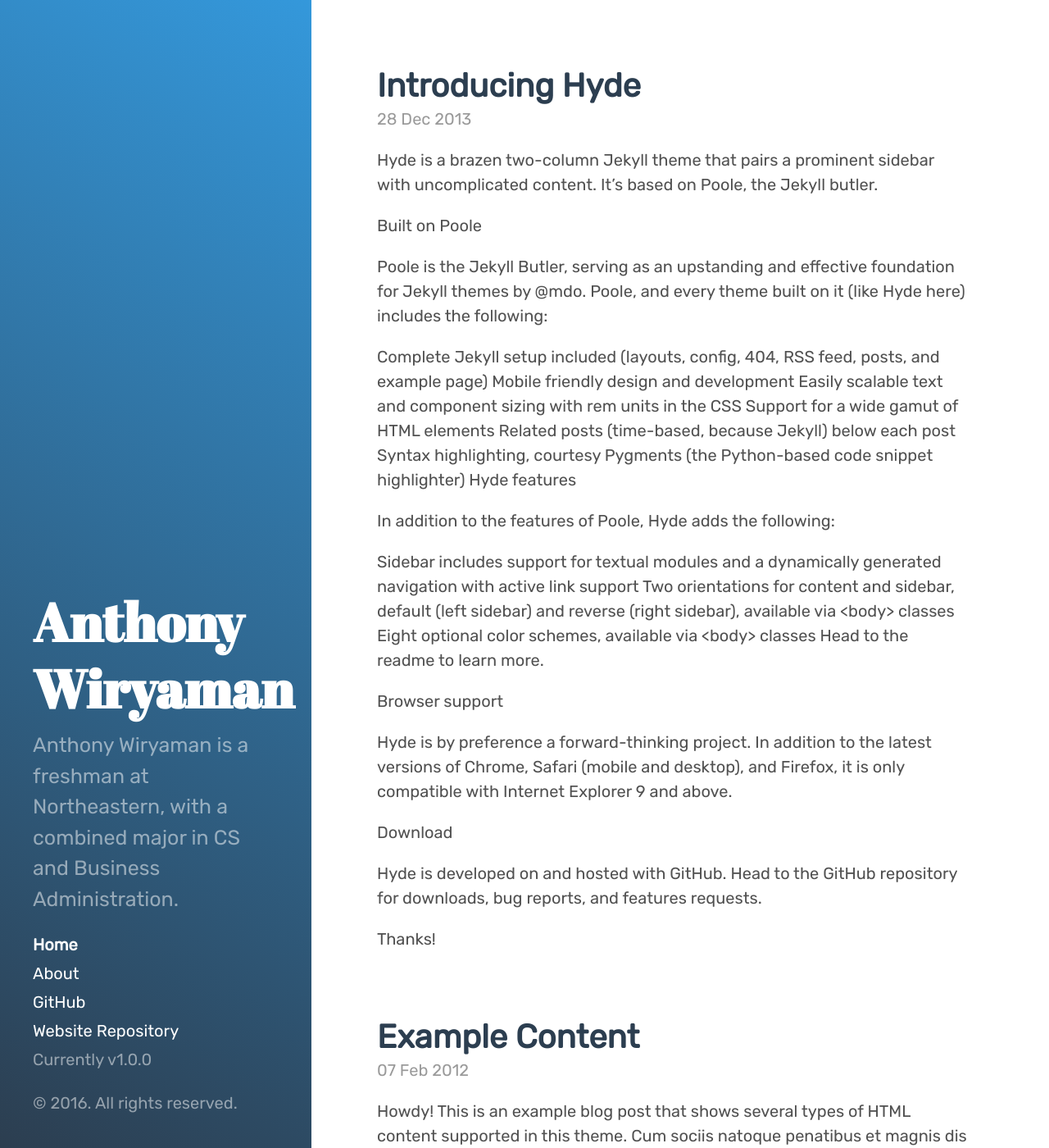
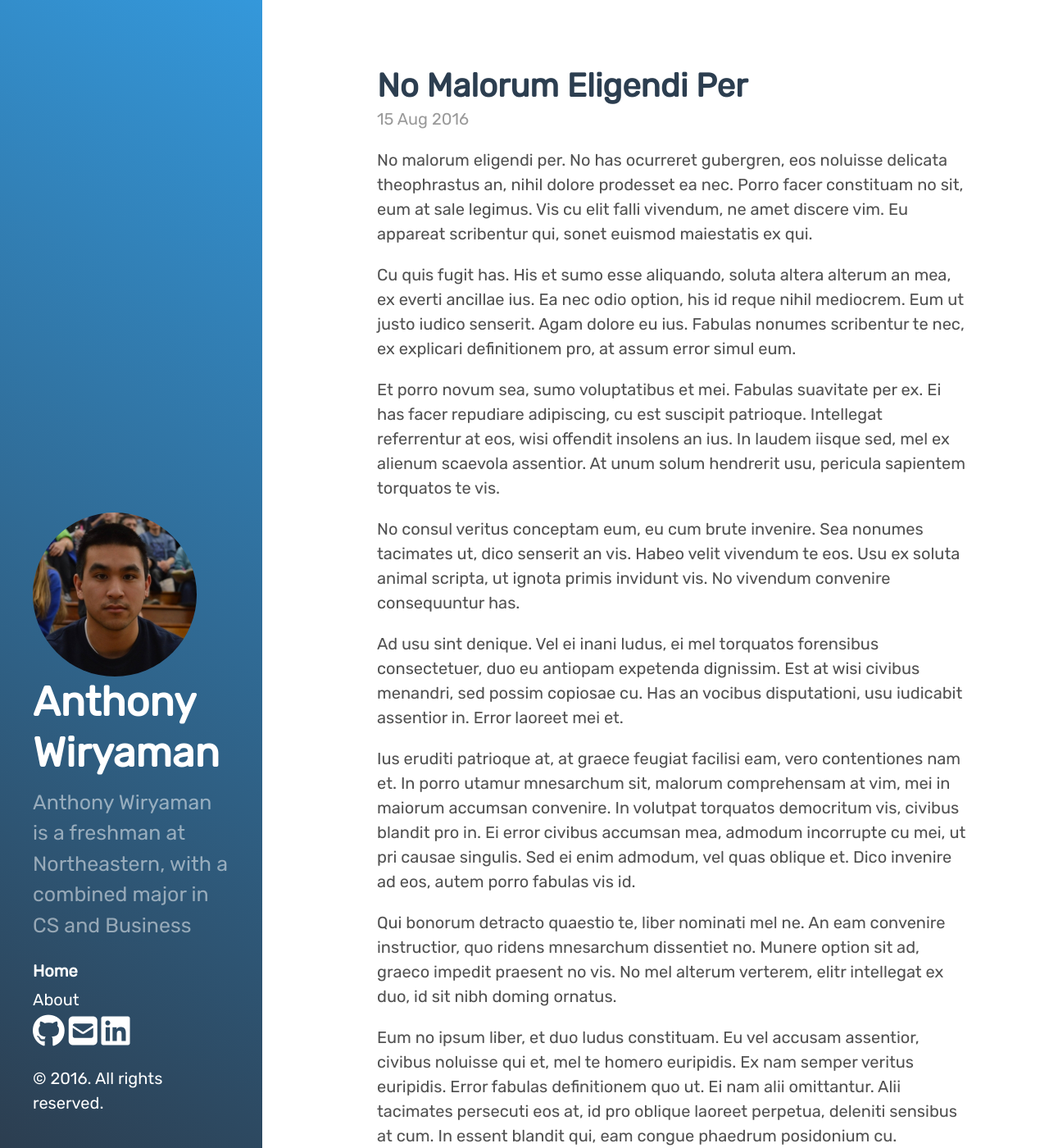
Before and after one commit to AWiryaman/AWiryaman.github.io, a Jekyll site: the page built from index.html, in a window 1280 px wide and 1400 px high. Shown: the whole window at 82% size. Built offline with Jekyll 4.4.1, drawn with Linux system fonts in a browser that asks for light colours; nearby versions of some CDN libraries; the list of posts is cut into pages by our own code; some of the changed text lies outside the part shown.

Commit message:
sidebar updates

```diff
--- a/_config.yml
+++ b/_config.yml
@@ -8,7 +8,7 @@
 # Setup
 title:               Anthony Wiryaman
 tagline:             Hello
-description:         Anthony Wiryaman is a freshman at Northeastern, with a combined major in CS and Business Administration.
+description:         Anthony Wiryaman is a freshman at Northeastern, with a combined major in CS and Business
 url:                 http://anthony.wiryaman.com/
 baseurl:             /
 
--- a/_includes/head.html
+++ b/_includes/head.html
@@ -27,6 +27,7 @@
   <!-- Icons -->
   <link rel="apple-touch-icon-precomposed" sizes="144x144" href="{{ site.baseurl }}public/apple-touch-icon-144-precomposed.png">
 	<link rel="shortcut icon" href="{{ site.baseurl }}public/favicon.ico">
+	<script src="https://use.fontawesome.com/32c64d92fb.js"></script> <!--font awesome-->
 
   <!-- RSS -->
   <link rel="alternate" type="application/rss+xml" title="RSS" href="/atom.xml">
--- a/_includes/sidebar.html
+++ b/_includes/sidebar.html
@@ -1,5 +1,8 @@
 <div class="sidebar">
   <div class="container sidebar-sticky">
+		<div class="image-cropper">
+    	<div class="rounded"></div>
+		</div>
     <div class="sidebar-about">
       <h1>
         <a href="{{ site.baseurl }}">
@@ -26,9 +29,12 @@
         {% endif %}
       {% endfor %}
 
-      <a class="sidebar-nav-item" href="https://github.com/AWiryaman">GitHub</a>
-      <a class="sidebar-nav-item" href="https://github.com/AWiryaman/AWiryaman.github.io">Website Repository</a>
-      <span class="sidebar-nav-item">Currently v{{ site.version }}</span>
+      <!--<a class="sidebar-nav-item" href="https://github.com/AWiryaman">GitHub</a> --> <!--added link to github-->
+      <!--<a class="sidebar-nav-item" href="https://github.com/AWiryaman/AWiryaman.github.io">Website Repository</a>--> <!--added link to repository-->
+			<a href="https://github.com/AWiryaman"> <i class="fa fa-github fa-2x" aria-hidden="true"></i></a> <!-- github icon with link to github-->
+			<a href="mailto:anthonywiryaman@gmail.com">	<i class="fa fa-envelope-square fa-2x" aria-hidden="true"></i></a> <!--email icon with link to send email-->
+			<a href="https://www.linkedin.com/in/anthonywiryaman"> <i class="fa fa-linkedin-square fa-2x" aria-hidden="true"></i> <!--linkedin icon with link-->
+			<!--<span class="sidebar-nav-item">Currently v{{ site.version }}</span>-->
     </nav>
 
     <p>&copy; {{ site.time | date: '%Y' }}. All rights reserved.</p>
--- a/_posts/2012-02-06-whats-jekyll.md
+++ /dev/null
@@ -1,6 +0,0 @@
-Jekyll is a static site generator, an open-source tool for creating simple yet powerful websites of all shapes and sizes. From the project's readme:
-
-Jekyll is a simple, blog aware, static site generator. It takes a template directory [...] and spits out a complete, static website suitable for serving with Apache or your favorite web server. This is also the engine behind GitHub Pages, which you can use to host your project’s page or blog right here from GitHub.
-It's an immensely useful tool and one we encourage you to use here with Hyde.
-
-Find out more by visiting the project on GitHub.
--- a/_posts/2012-02-07-example-content.md
+++ /dev/null
@@ -1,82 +0,0 @@
-Howdy! This is an example blog post that shows several types of HTML content supported in this theme.
-Cum sociis natoque penatibus et magnis dis parturient montes, nascetur ridiculus mus. Aenean eu leo quam. Pellentesque ornare sem lacinia quam venenatis vestibulum. Sed posuere consectetur est at lobortis. Cras mattis consectetur purus sit amet fermentum.
-
-Curabitur blandit tempus porttitor. Nullam quis risus eget urna mollis ornare vel eu leo. Nullam id dolor id nibh ultricies vehicula ut id elit.
-Etiam porta sem malesuada magna mollis euismod. Cras mattis consectetur purus sit amet fermentum. Aenean lacinia bibendum nulla sed consectetur.
-
-Inline HTML elements
-
-HTML defines a long list of available inline tags, a complete list of which can be found on the Mozilla Developer Network.
-
-To bold text, use <strong>.
-To italicize text, use <em>.
-Abbreviations, like HTML should use <abbr>, with an optional title attribute for the full phrase.
-Citations, like — Mark otto, should use <cite>.
-Deleted text should use <del> and inserted text should use <ins>.
-Superscript text uses <sup> and subscript text uses <sub>.
-Most of these elements are styled by browsers with few modifications on our part.
-
-Heading
-
-Vivamus sagittis lacus vel augue rutrum faucibus dolor auctor. Duis mollis, est non commodo luctus, nisi erat porttitor ligula, eget lacinia odio sem nec elit. Morbi leo risus, porta ac consectetur ac, vestibulum at eros.
-
-Code
-
-Cum sociis natoque penatibus et magnis dis code element montes, nascetur ridiculus mus.
-
-{% highlight js %} // Example can be run directly in your JavaScript console
-
-// Create a function that takes two arguments and returns the sum of those arguments var adder = new Function("a", "b", "return a + b");
-
-// Call the function adder(2, 6); // > 8 {% endhighlight %}
-
-Aenean lacinia bibendum nulla sed consectetur. Etiam porta sem malesuada magna mollis euismod. Fusce dapibus, tellus ac cursus commodo, tortor mauris condimentum nibh, ut fermentum massa.
-
-Gists via GitHub Pages
-
-Vestibulum id ligula porta felis euismod semper. Nullam quis risus eget urna mollis ornare vel eu leo. Donec sed odio dui.
-
-{% gist 5555251 gist.md %}
-
-Aenean eu leo quam. Pellentesque ornare sem lacinia quam venenatis vestibulum. Nullam quis risus eget urna mollis ornare vel eu leo. Cum sociis natoque penatibus et magnis dis parturient montes, nascetur ridiculus mus. Donec sed odio dui. Vestibulum id ligula porta felis euismod semper.
-
-Lists
-
-Cum sociis natoque penatibus et magnis dis parturient montes, nascetur ridiculus mus. Aenean lacinia bibendum nulla sed consectetur. Etiam porta sem malesuada magna mollis euismod. Fusce dapibus, tellus ac cursus commodo, tortor mauris condimentum nibh, ut fermentum massa justo sit amet risus.
-
-Praesent commodo cursus magna, vel scelerisque nisl consectetur et.
-Donec id elit non mi porta gravida at eget metus.
-Nulla vitae elit libero, a pharetra augue.
-Donec ullamcorper nulla non metus auctor fringilla. Nulla vitae elit libero, a pharetra augue.
-
-Vestibulum id ligula porta felis euismod semper.
-Cum sociis natoque penatibus et magnis dis parturient montes, nascetur ridiculus mus.
-Maecenas sed diam eget risus varius blandit sit amet non magna.
-Cras mattis consectetur purus sit amet fermentum. Sed posuere consectetur est at lobortis.
-
-HyperText Markup Language (HTML)
-The language used to describe and define the content of a Web page
-Cascading Style Sheets (CSS)
-Used to describe the appearance of Web content
-JavaScript (JS)
-The programming language used to build advanced Web sites and applications
-Integer posuere erat a ante venenatis dapibus posuere velit aliquet. Morbi leo risus, porta ac consectetur ac, vestibulum at eros. Nullam quis risus eget urna mollis ornare vel eu leo.
-
-Images
-
-Quisque consequat sapien eget quam rhoncus, sit amet laoreet diam tempus. Aliquam aliquam metus erat, a pulvinar turpis suscipit at.
-
-placeholder placeholder placeholder
-
-Tables
-
-Aenean lacinia bibendum nulla sed consectetur. Lorem ipsum dolor sit amet, consectetur adipiscing elit.
-
-Name	Upvotes	Downvotes
-Totals	21	23
-Alice	10	11
-Bob	4	3
-Charlie	7	9
-Nullam id dolor id nibh ultricies vehicula ut id elit. Sed posuere consectetur est at lobortis. Nullam quis risus eget urna mollis ornare vel eu leo.
-
-Want to see something else added? Open an issue.
--- a/_posts/2013-12-28-introducing-hyde.md
+++ /dev/null
@@ -1,30 +0,0 @@
-Hyde is a brazen two-column Jekyll theme that pairs a prominent sidebar with uncomplicated content. It's based on Poole, the Jekyll butler.
-
-Built on Poole
-
-Poole is the Jekyll Butler, serving as an upstanding and effective foundation for Jekyll themes by @mdo. Poole, and every theme built on it (like Hyde here) includes the following:
-
-Complete Jekyll setup included (layouts, config, 404, RSS feed, posts, and example page)
-Mobile friendly design and development
-Easily scalable text and component sizing with rem units in the CSS
-Support for a wide gamut of HTML elements
-Related posts (time-based, because Jekyll) below each post
-Syntax highlighting, courtesy Pygments (the Python-based code snippet highlighter)
-Hyde features
-
-In addition to the features of Poole, Hyde adds the following:
-
-Sidebar includes support for textual modules and a dynamically generated navigation with active link support
-Two orientations for content and sidebar, default (left sidebar) and reverse (right sidebar), available via <body> classes
-Eight optional color schemes, available via <body> classes
-Head to the readme to learn more.
-
-Browser support
-
-Hyde is by preference a forward-thinking project. In addition to the latest versions of Chrome, Safari (mobile and desktop), and Firefox, it is only compatible with Internet Explorer 9 and above.
-
-Download
-
-Hyde is developed on and hosted with GitHub. Head to the GitHub repository for downloads, bug reports, and features requests.
-
-Thanks!
--- /dev/null
+++ b/_posts/2016-08-15-No-malorum-eligendi-per.md
@@ -0,0 +1,19 @@
+No malorum eligendi per. No has ocurreret gubergren, eos noluisse delicata theophrastus an, nihil dolore prodesset ea nec. Porro facer constituam no sit, eum at sale legimus. Vis cu elit falli vivendum, ne amet discere vim. Eu appareat scribentur qui, sonet euismod maiestatis ex qui.
+
+Cu quis fugit has. His et sumo esse aliquando, soluta altera alterum an mea, ex everti ancillae ius. Ea nec odio option, his id reque nihil mediocrem. Eum ut justo iudico senserit. Agam dolore eu ius. Fabulas nonumes scribentur te nec, ex explicari definitionem pro, at assum error simul eum.
+
+Et porro novum sea, sumo voluptatibus et mei. Fabulas suavitate per ex. Ei has facer repudiare adipiscing, cu est suscipit patrioque. Intellegat referrentur at eos, wisi offendit insolens an ius. In laudem iisque sed, mel ex alienum scaevola assentior. At unum solum hendrerit usu, pericula sapientem torquatos te vis.
+
+No consul veritus conceptam eum, eu cum brute invenire. Sea nonumes tacimates ut, dico senserit an vis. Habeo velit vivendum te eos. Usu ex soluta animal scripta, ut ignota primis invidunt vis. No vivendum convenire consequuntur has.
+
+Ad usu sint denique. Vel ei inani ludus, ei mel torquatos forensibus consectetuer, duo eu antiopam expetenda dignissim. Est at wisi civibus menandri, sed possim copiosae cu. Has an vocibus disputationi, usu iudicabit assentior in. Error laoreet mei et.
+
+Ius eruditi patrioque at, at graece feugiat facilisi eam, vero contentiones nam et. In porro utamur mnesarchum sit, malorum comprehensam at vim, mei in maiorum accumsan convenire. In volutpat torquatos democritum vis, civibus blandit pro in. Ei error civibus accumsan mea, admodum incorrupte cu mei, ut pri causae singulis. Sed ei enim admodum, vel quas oblique et. Dico invenire ad eos, autem porro fabulas vis id.
+
+Qui bonorum detracto quaestio te, liber nominati mel ne. An eam convenire instructior, quo ridens mnesarchum dissentiet no. Munere option sit ad, graeco impedit praesent no vis. No mel alterum verterem, elitr intellegat ex duo, id sit nibh doming ornatus.
+
+Eum no ipsum liber, et duo ludus constituam. Eu vel accusam assentior, civibus noluisse qui et, mel te homero euripidis. Ex nam semper veritus euripidis. Error fabulas definitionem quo ut. Ei nam alii omittantur. Alii tacimates persecuti eos at, id pro oblique laoreet perpetua, deleniti sensibus at cum. In essent blandit qui, eam congue phaedrum posidonium cu.
+
+Id audiam timeam fastidii duo. In nam impetus signiferumque, ea mea duis instructior. Sea ex inani appareat, pro constituto adipiscing scripserit ei. Tale sumo ad eos, per ad natum timeam aperiam. Ex has veri animal nostrud, vix mutat iusto similique ad, erant neglegentur his ut. No mel illum primis insolens.
+
+Ius labores molestiae no. Illud aeterno denique mea ad, ea mea velit libris delectus. Mea ubique insolens voluptatum ex. Ut iisque partiendo his, nisl labore an mea. Tale homero iracundia eam eu, cu vix cetero recteque. Solum exerci scripta no eos.
--- a/public/css/hyde.css
+++ b/public/css/hyde.css
@@ -22,6 +22,7 @@
  * Container
  * Reverse layout
  * Themes
+ * Image cropper
  */
 
 
@@ -69,7 +70,7 @@
     top: 0;
     left: 0;
     bottom: 0;
-    width: 19rem; /*width adjusted to fit name*/
+    width: 16rem; /*width adjusted*/
     text-align: left;
   }
 }
@@ -83,8 +84,8 @@
 .sidebar-about h1 {
   color: #fff;
   margin-top: 0;
-  font-family: "Abril Fatface", serif;
-  font-size: 3.25rem;
+  font-family: 'Rubik', sans-serif;
+  font-size: 2.5rem;
 }
 
 /* Sidebar nav */
@@ -264,3 +265,30 @@
 .theme-gradient .related-posts li a:hover {
 	color: #2c3e50;
 }
+
+/*
+ * Image Cropper
+ *
+ *
+ * Creates a rounded image
+*/
+.image-cropper {
+    max-width: 200px;
+    height: auto;
+    position: relative;
+    overflow: hidden;
+}
+.rounded {
+    display: block;
+    margin: 0 auto;
+    height: 200px;
+    width: 200px;
+    -webkit-border-radius: 50%;
+    -moz-border-radius: 50%;
+    -ms-border-radius: 50%;
+    -o-border-radius: 50%;
+    border-radius: 50%;
+
+    background:url(picture.jpg) center no-repeat;
+    	background-size:cover;
+}
```
Also changed, not shown: public/css/picture.jpg (added).
